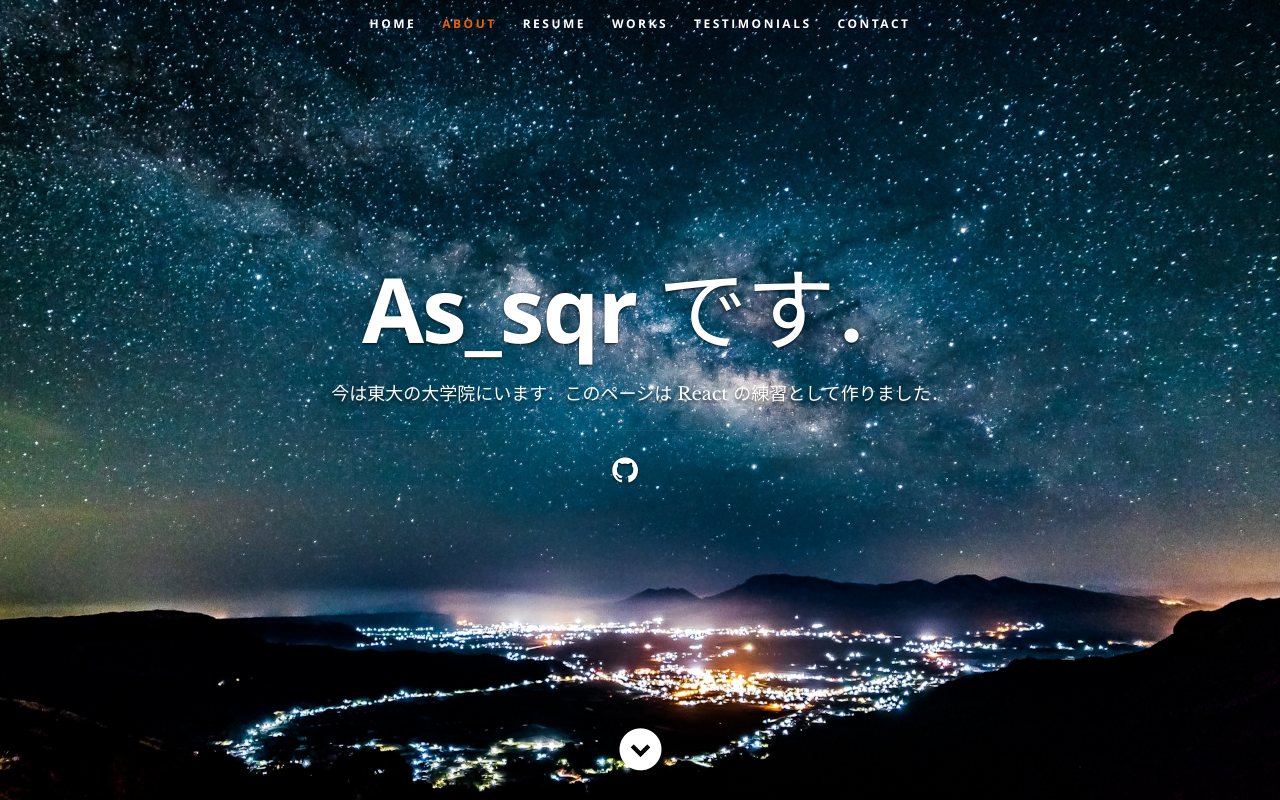
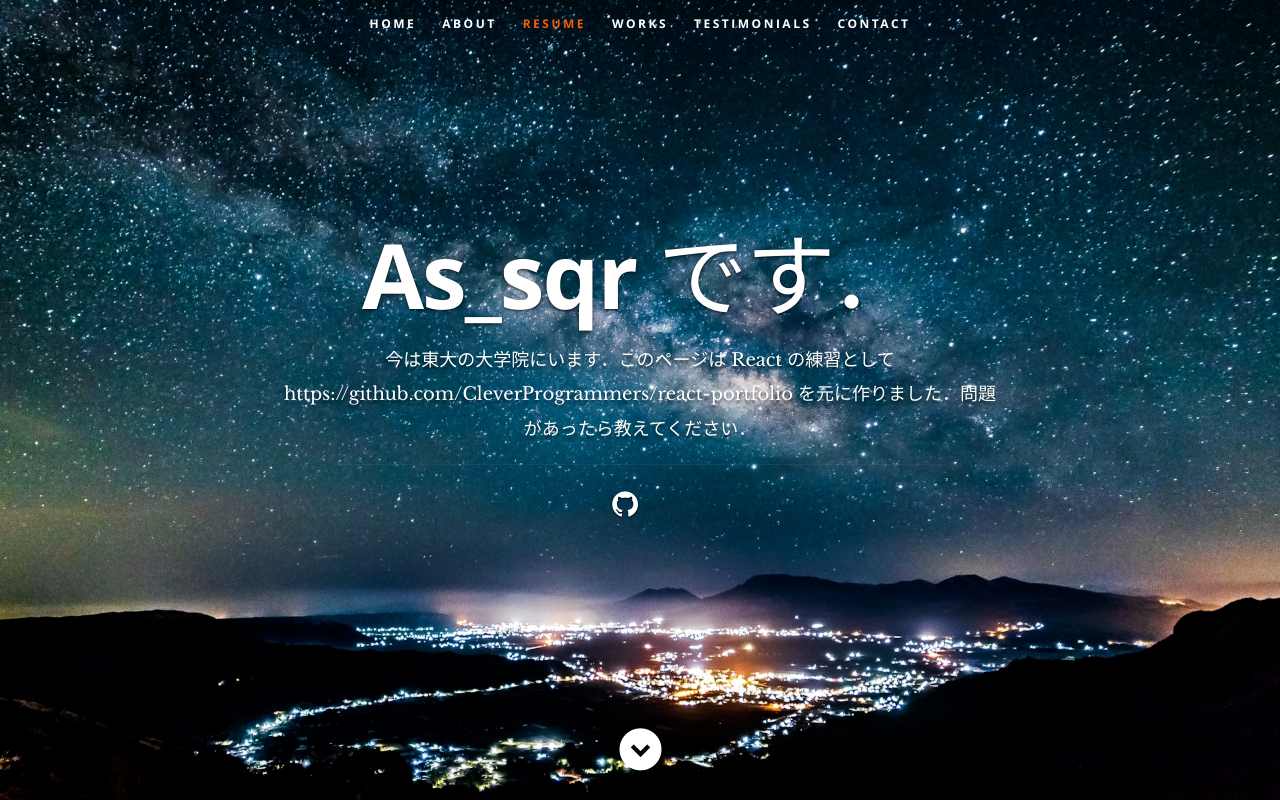
Before and after one commit to asSqr/as-sqr-portfolio, a React (Create React App) app: page / in a window 1280 px wide. Shown: the top 800 px of the page. Built offline with nearby package versions, Linux system fonts and the light colour scheme.

Commit message:
Other Components Added

```diff
--- a/public/resumeData.json
+++ b/public/resumeData.json
@@ -57,46 +57,18 @@
   "portfolio": {
     "projects": [
       {
-        "title": "MERN Stack WhatsApp Clone",
-        "category": "WhatsApp Clone built with MERN (MongoDB, ExpressJS, ReactJS, NodeJS)",
-        "image": "whatsapp-mern.jpeg",
-        "url": "https://www.youtube.com/watch?v=gzdQDxzW2Tw"
-      },
-      {
-        "title": "MERN Stack TikTok Clone",
-        "category": "TikTok Clone built with MERN (MongoDB, ExpressJS, ReactJS, NodeJS)",
-        "image": "tiktok-mern.jpeg",
-        "url": "https://www.youtube.com/watch?v=g8yGxDMyGiE"
-      },
-      {
-        "title": "Facebook Clone with React",
-        "category": "Facebook Clone built with ReactJS",
-        "image": "facebook-clone.png",
-        "url": "https://www.youtube.com/watch?v=B-kxUMHBxNo"
-      },
-      {
-        "title": "Airbnb Clone",
-        "category": "Facebook Clone built with ReactJS",
-        "image": "airbnb-clone.jpeg",
-        "url": "https://www.youtube.com/watch?v=BtJeH_-XYaA"
-      },
-      {
-        "title": "Netflix Clone",
-        "category": "Facebook Clone built with ReactJS",
-        "image": "netflix-clone.jpeg",
-        "url": "https://www.youtube.com/watch?v=XtMThy8QKqU&t=9358s"
+        "title": "Hipplanetarium",
+        "category": "HTML5 Canvas",
+        "image": "hipplanetarium.png",
+        "url": "https://assqr.github.io/Hipplanetarium/"
       }
     ]
   },
   "testimonials": {
     "testimonials": [
       {
-        "text": "Here you should write some nice things that someone has said about you. No lies though, employers can tell when you are lying.",
-        "user": "Kareem Abdul Jabbar"
-      },
-      {
-        "text": "That Sonny Sangha must be one of the most brilliant developers I've ever met! It is amazing that nobody has hired him yet. Hey you, you should hire this guy, he may be fresh out of University and have zero on the job experience but I am confident that he will be one of your best developers in no time!",
-        "user": "Steve Wozniak... impersonator"
+        "text": "きみが自分の固有の思索を展開したいのなら、他者を避けてはならない。他者の中で揉まれなければならない。きみに反対する、きみの思索と異質な、天と地のように異なる他者に次々にめぐり合い、彼らからめためたに切りつけられねばならない。きみが布団の中で描いていた壮大な幻想世界など、粉々に打ち砕かれればいいのだ。原型をとどめないほど崩れ去ればいいのだ。そしてその廃墟の中からはじめて、それでもきみが立ちあがろうとするとき、きみはほんとうに思索しだすのである。きみの思索は現実的なものになる。",
+        "user": "中島 義道"
       }
     ]
   }
--- a/src/App.js
+++ b/src/App.js
@@ -5,6 +5,9 @@ import './App.css';
 import Header from './Components/Header';
 import About from './Components/About';
 import Resume from './Components/Resume';
+import Portfolio from './Components/Portfolio';
+import Testimonials from './Components/Testimonials';
+import Footer from './Components/Footer';
 
 class App extends Component {
 
@@ -42,6 +45,9 @@ class App extends Component {
         <Header data={this.state.resumeData.main}/>
         <About data={this.state.resumeData.main}/>
         <Resume data={this.state.resumeData.resume}/>
+        <Portfolio data={this.state.resumeData.portfolio}/>
+        <Testimonials data={this.state.resumeData.testimonials}/>
+        <Footer data={this.state.resumeData.main}/>
       </div>
     );
   }
--- /dev/null
+++ b/src/Components/Footer.js
@@ -0,0 +1,37 @@
+import React, { Component } from 'react';
+
+class Footer extends Component {
+  render() {
+
+    if(this.props.data){
+      var networks= this.props.data.social.map( (network) => {
+        return <li key={network.name}><a href={network.url}><i className={network.className}></i></a></li>
+      })
+    }
+
+    return (
+      <footer>
+        <div className="row">
+          <div className="twelve columns">
+            <ul className="social-links">
+              {networks}
+            </ul>
+
+            <ul>
+              <li>クレジットは一応元のやつにしておきます</li>
+            </ul>
+
+            <ul className="copyright">
+                <li>&copy; All credit goes to Tim Baker - Copyright 2017 Tim Baker</li>
+                <li>Design by <a title="Styleshout" href="http://www.styleshout.com/">Styleshout</a></li>
+            </ul>
+          </div>
+
+          <div id="go-top"><a className="smoothscroll" title="Back to Top" href="#home"><i className="icon-up-open"></i></a></div>
+        </div>
+      </footer>
+    );
+  }
+}
+
+export default Footer;
--- a/src/Components/Header.js
+++ b/src/Components/Header.js
@@ -27,7 +27,7 @@ class Header extends Component {
         <div className="row banner">
           <div className="banner-text">
               <h1 className="responsive-headline">As_sqr です．</h1>
-              <h3>今は東大の大学院にいます．このページは React の練習として作りました．</h3>
+              <h3>今は東大の大学院にいます．このページは React の練習として https://github.com/CleverProgrammers/react-portfolio を元に作りました．問題があったら教えてください．</h3>
               <hr/>
               <ul className="social">
                 {networks}
--- /dev/null
+++ b/src/Components/Portfolio.js
@@ -0,0 +1,42 @@
+import React, { Component } from 'react';
+
+class Portfolio extends Component {
+  render() {
+
+    if(this.props.data){
+      var projects = this.props.data.projects.map( (projects) => {
+        var projectImage = process.env.PUBLIC_URL+'/images/portfolio/'+projects.image;
+        return <div key={projects.title} className="columns portfolio-item">
+           <div className="item-wrap">
+            <a href={projects.url} title={projects.title}>
+               <img alt={projects.title} src={projectImage} />
+               <div className="overlay">
+                  <div className="portfolio-item-meta">
+                 <h5>{projects.title}</h5>
+                     <p>{projects.category}</p>
+                  </div>
+                </div>
+              <div className="link-icon"><i className="fa fa-link"></i></div>
+            </a>
+          </div>
+        </div>
+      })
+    }
+
+    return (
+      <section id="portfolio">
+        <div className="row">
+          <div className="twelve columns collapsed">
+            <h1>つくったもの</h1>
+
+            <div id="portfolio-wrapper" className="bgrid-quarters s-bgrid-thirds cf">
+              {projects}
+            </div>
+          </div>
+        </div>
+      </section>
+    );
+  }
+}
+
+export default Portfolio;
--- /dev/null
+++ b/src/Components/Testimonials.js
@@ -0,0 +1,37 @@
+import React, { Component } from 'react';
+
+class Testimonials extends Component {
+  render() {
+
+    if(this.props.data){
+      var testimonials = this.props.data.testimonials.map( (testimonials) => {
+        return <li key={testimonials.user}>
+            <blockquote>
+               <p>{testimonials.text}</p>
+               <cite>{testimonials.user}</cite>
+            </blockquote>
+         </li>
+      })
+    }
+
+    return (
+      <section id="testimonials">
+        <div className="text-container">
+          <div className="row">
+            <div className="two columns header-col">
+                <h1><span>Client Testimonials</span></h1>
+            </div>
+
+            <div className="ten columns flex-container">
+              <ul className="slides">
+                {testimonials}
+              </ul>
+            </div>
+          </div>
+        </div>
+      </section>
+    );
+  }
+}
+
+export default Testimonials;
```
Also changed, not shown: public/images/portfolio/hipplanetarium.png (added).
